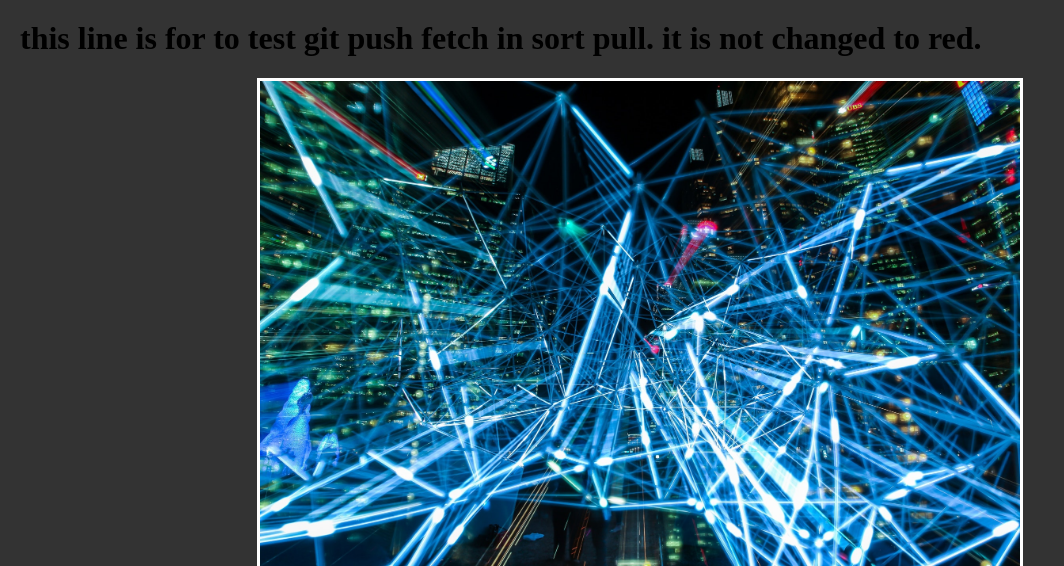
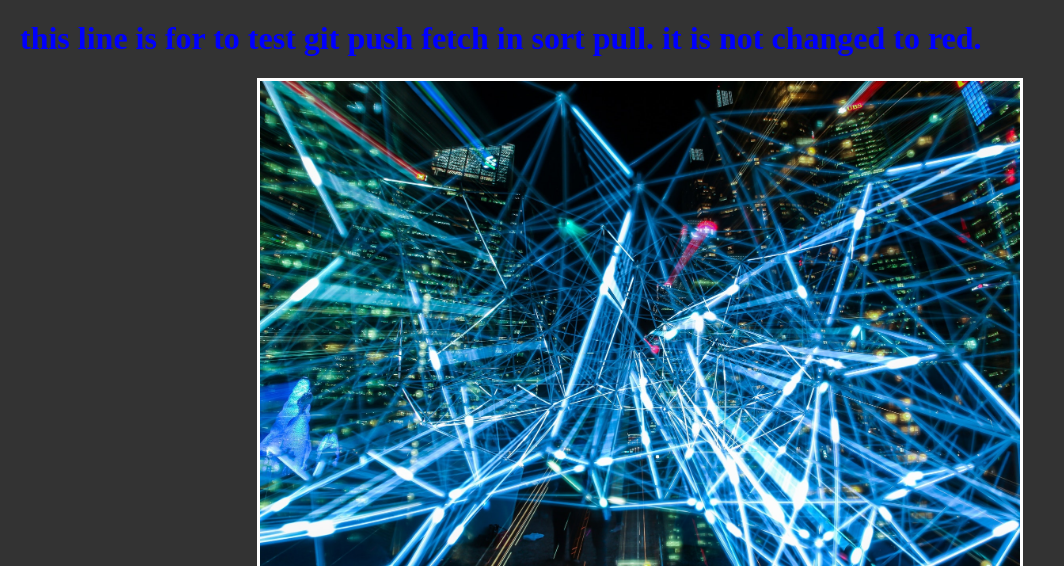
Before and after one commit to Jyotiranjan767/2018_practice_1, a plain HTML site: page index.html in a window 1280 px wide. Shown: the top 566 px of the page, without its empty margins (0-1064 px from the left). Drawn offline with Linux system fonts and the light colour scheme.

Commit message:
this is from index1 , changes from body heading color

```diff
--- a/index.html
+++ b/index.html
@@ -10,7 +10,7 @@
 </head>
 <body>
 	<div>
-		<h1 color='red' >this line is for  to test git push fetch in sort pull. it is not changed to red.</h1>
+		<h1 style ='color:blue'>this line is for  to test git push fetch in sort pull. it is not changed to red.</h1>
 	</div>
 	<div class = 'container' >
 		<div class = 'main-img'>
```
